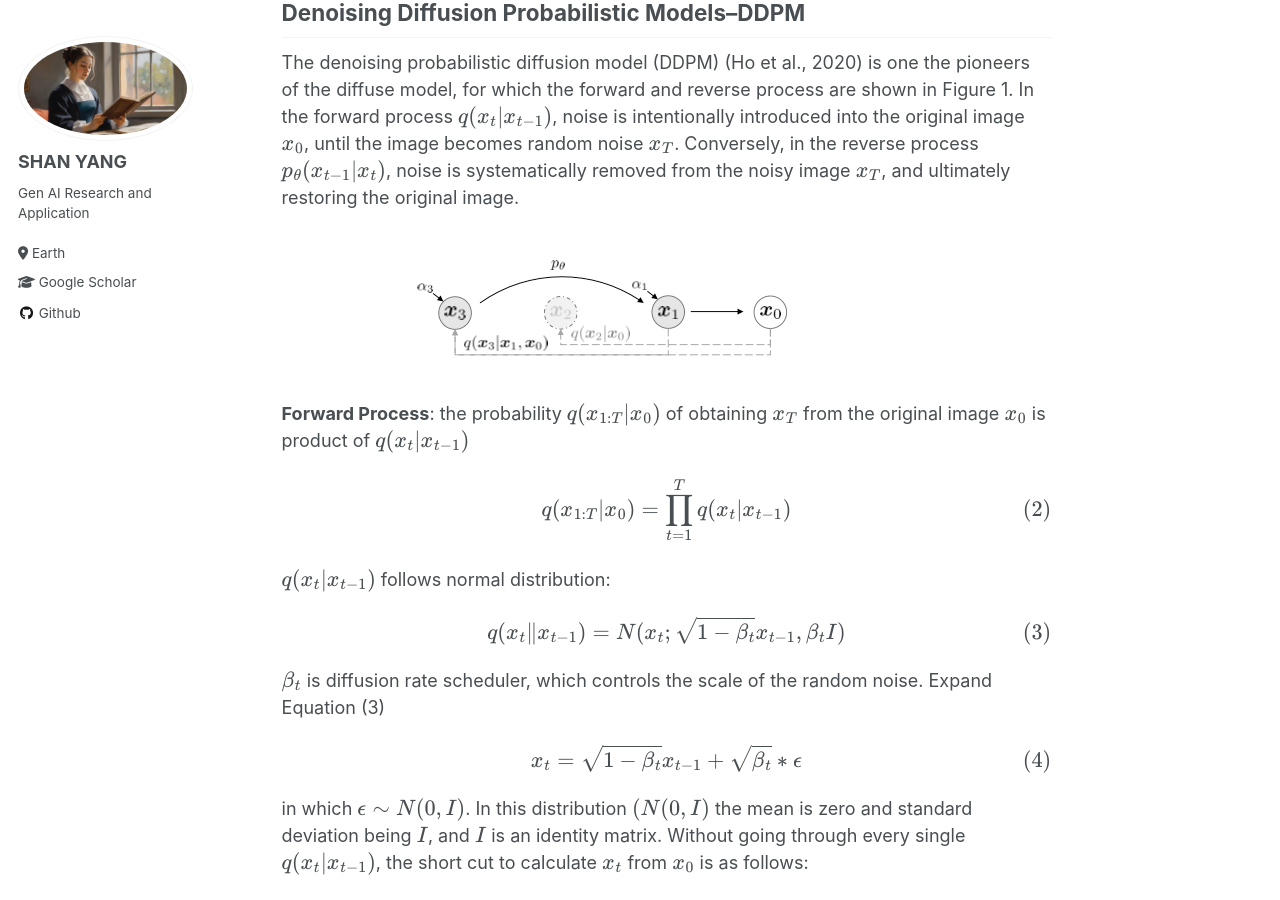
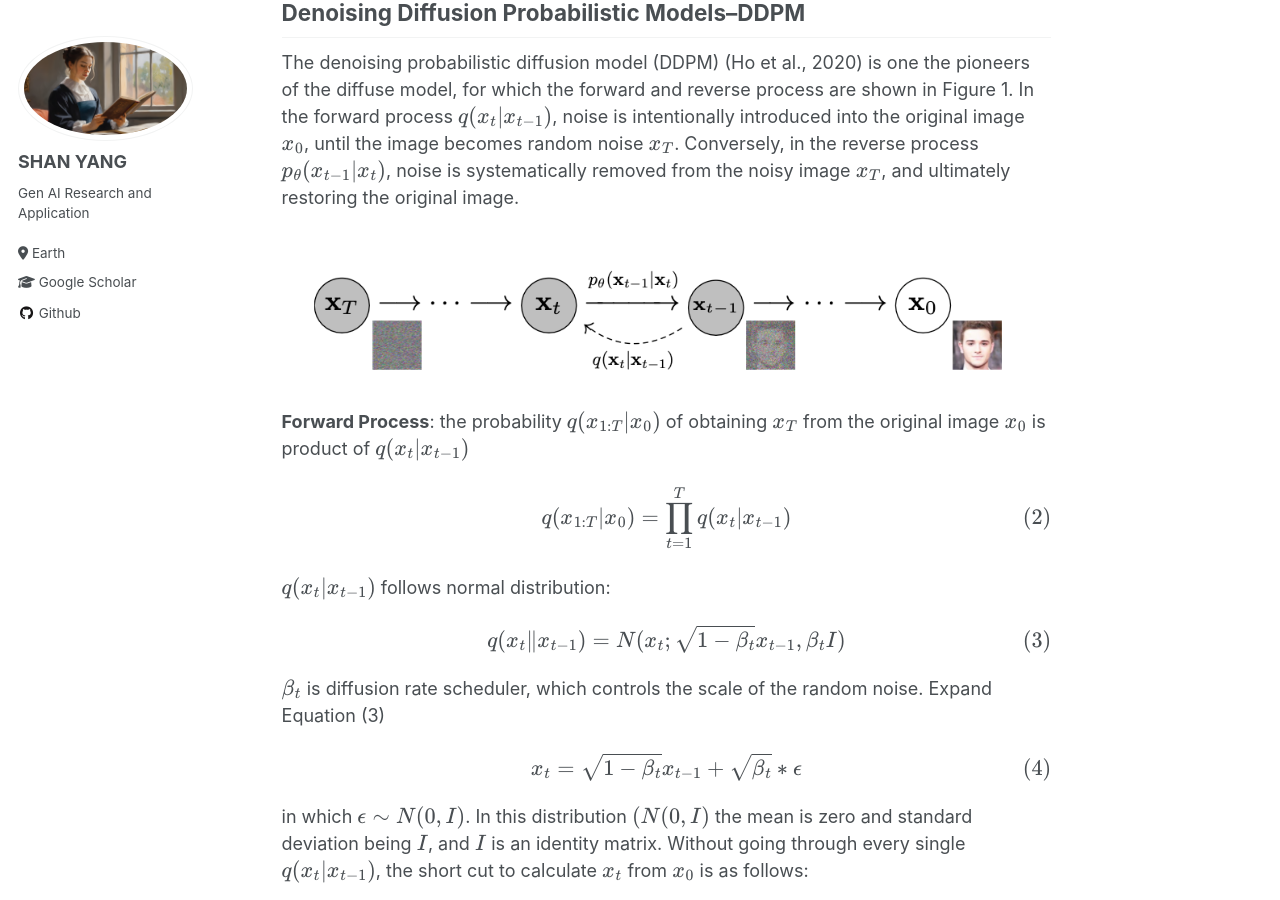
Before and after one commit to syang-lab/homepage, a Jekyll site: the page built from _posts/2024-02-14-Diffuse-Model-Blog-Series1.md, in a window 1280 px wide and 900 px high, scrolled down 1306 px. Built offline with Jekyll 4.4.1, drawn with Linux system fonts in a browser that asks for light colours.

Commit message:
Update 2024-02-14-Diffuse-Model-Blog-Series1.md

```diff
--- a/_posts/2024-02-14-Diffuse-Model-Blog-Series1.md
+++ b/_posts/2024-02-14-Diffuse-Model-Blog-Series1.md
@@ -28,7 +28,7 @@ Mathematically, the reverse process employs Markov processes, stochastic differe
 
 The denoising probabilistic diffusion model (DDPM) (Ho et al., 2020) is one the pioneers of the diffuse model, for which the forward and reverse process are shown in Figure 1. In the forward process \\(q(x_t\|x_{t-1})\\), noise is intentionally introduced into the original image \\(x_0\\), until the image becomes random noise \\(x_T\\). Conversely, in the reverse process \\(p_{\theta}(x_{t-1}\|x_t)\\), noise is systematically removed from the noisy image \\(x_T\\), and ultimately restoring the original image.
 
-<img src="../files/diffuse/Fig2-DDIM.png">
+<img src="../files/diffuse/Fig1-DDPM.png">
 
 **Forward Process**: the probability \\(q(x_{1:T}\|x_0)\\) of obtaining \\(x_T\\) from the original image \\(x_0\\) is product of \\(q(x_t\|x_{t-1})\\)
 
@@ -110,7 +110,7 @@ $$L_{simple}(\theta)=E_{\tau,x_0,\epsilon}[||\epsilon-\epsilon_{\theta}(\sqrt{\b
 ## Denoising Diffusion Implicit Model--DDIM
 Reducing the inference time with DDPM is a critical concern. Denoising Diffusion Implicit Model (DDIM) (Song et al., 2020) solves this problem while also preserving high-level features deterministically, thus facilitating noisy space interpolation.
 
-<img src="/files/diffuse/Fig2-DDIM.png" alt="Isolate">
+<img src="../files/diffuse/Fig2-DDIM.png">
 
 **Forward Process**: the forward process of DDIM maintains the same format as DDPM
 
@@ -145,7 +145,7 @@ the reverse process corresponds to DDPM. Whereas, when \\(\sigma_{t}=0\\), \\(p_
 ## Latent Diffuse Model
 Latent diffuse model can further reduced the time of forward and reverse process though performing the diffuse in the latent space without reducing the synthesis quality (Rombach et al., 2022). The architecture of latent diffuse model is shown in Figure 3. The latent diffuse model include two stages, the first stage contains a VAE (Razavi et al., 2019) or VQGAN  (Esser et al., 2021) model. The encoder \\(\varepsilon\\) encoded \\(x\\) into the latent space \\(z\\), the decoder \\(D\\) decode \\(z\\) into the image space. In the second stage, forward and reverse diffusion happens in the latent space \\(z\\),  hence reducing the training and inference time. The conditions are added to the diffusion model after embedded using encoder \\(\tau_{\theta}\\), the encoded conditions are query in the cross-attention layers of the modified Unet \\(\epsilon_{\theta}\\) model.
 
-<img src="/files/diffuse/Fig3-LD.png" alt="The architecture of latent diffuse model (Rombach et al., 2022)">
+<img src="../files/diffuse/Fig3-LD.png" alt="The architecture of latent diffuse model (Rombach et al., 2022)">
 
 # Conditioned Diffuse Model and Guided Generation
 The conditional diffuse model depends not only on \\(x_t\\) and \\(t\\) but also on the external condition \\(c\\).  Guided diffusion is employed in the generation process to direct the conditional diffuse model. This guidance encompasses classifier guidance, where another model needs to be trained to provide guidance using its gradient (Nichol et al., 2021; Dhariwal & Nichol, 2021). On the other hand, classifier-free guidance does not necessitate the training of additional models. Instead, classifier-free guidance jointly trains the conditional and unconditional models, enabling the model to learn to capture the condition guidance (Ho & Salimans, 2022).
```
